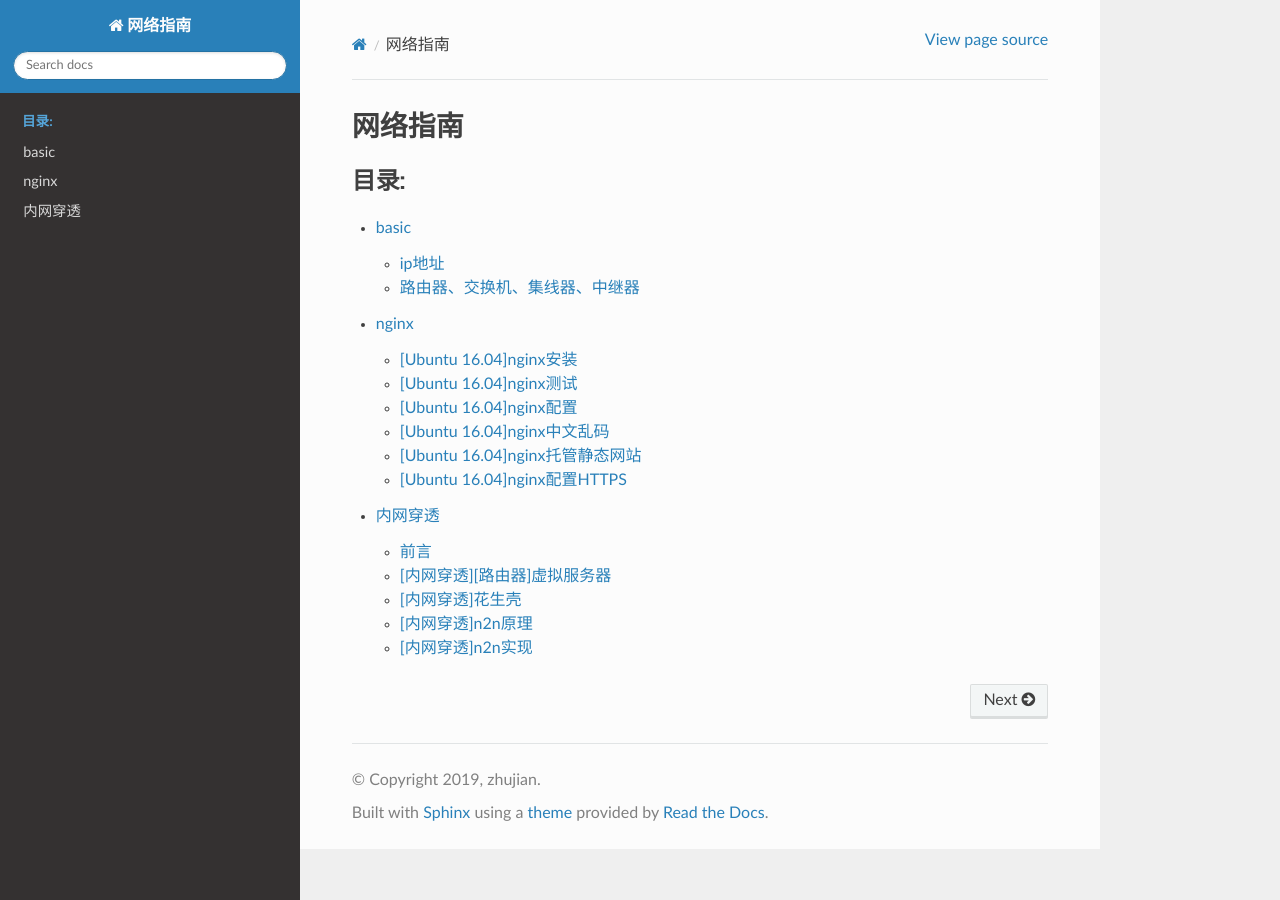
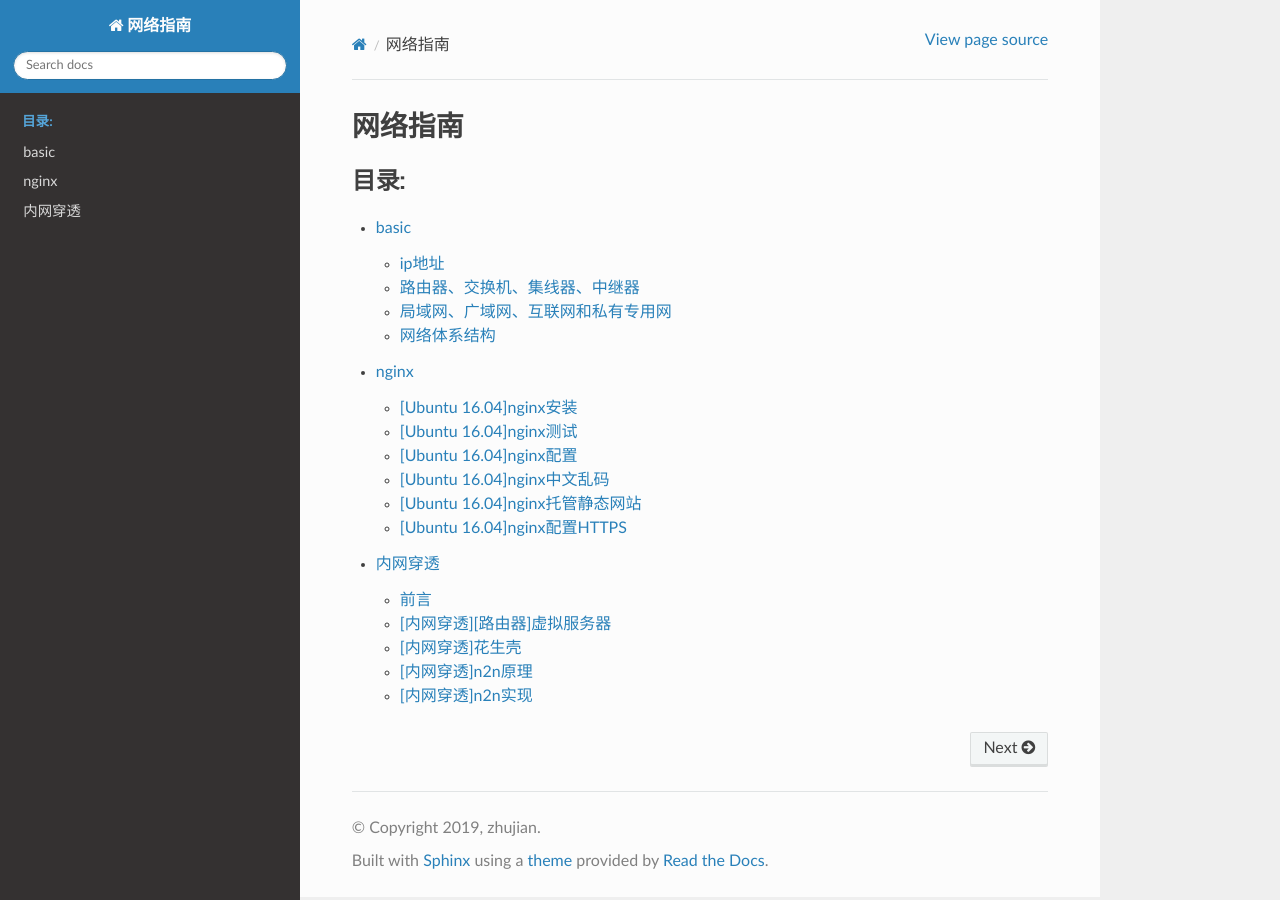
Before and after one commit to Document-Collection/network-guide, a Sphinx documentation site: the page built from docs/source/index.rst, in a window 1280 px wide. Built offline with Sphinx 7.4.7 and the Read the Docs theme 2.0.0, drawn with Linux system fonts in a browser that asks for light colours; pages that are not in the unit, such as notebooks, are missing from menus; some of the changed lines change nothing that is shown.

Commit message:
docs(basic): 网络体系结构

```diff
--- a/docs/source/basic.rst
+++ b/docs/source/basic.rst
@@ -8,4 +8,5 @@
 
    basic/ip地址
    basic/路由器、交换机、集线器、中继器
-   basic局域网、广域网、互联网和私有专用网
+   basic/局域网、广域网、互联网和私有专用网
+   basic/网络体系结构
--- /dev/null
+++ b/docs/source/basic/网络体系结构.md
@@ -0,0 +1,41 @@
+
+# 网络体系结构
+
+参考：[OSI七层模型和两主机传输过程(转)](https://www.jianshu.com/p/d8dbe0798d4c)
+
+计算机网络的各层及其协议的集合就是计算机网络体系结构
+
+其设计目的是通过对网络的分层，将各个系统硬软件的差异转化成较小的局部问题，更易于研究和处理，最终保证遵循同一套体系结构的系统能够相互通信
+
+目前并行有两套网络体系结构：
+
+1. 开放系统互联基本参考模型`OSI/RM`
+2. `TCP/IP`体系结构
+
+## 开放系统互联基本参考模型`OSI/RM`
+
+开发系统互联基本参考模型（`Open Systems Interconnection Reference Model, OSI/RM`）是国际标准化组织`ISO`制定的，在`1983`年形成正式的文件，即`ISO 7498`国际标准，简称为`OSI`
+
+`OSI`是一个`7`层协议的体系结构，从上到下分别是应用层、会话层、表示层、运输层、网络层、数据链路层、物理层
+
+![](./imgs/OSI.PNG)
+
+*`OSI`并没有获得大规模的应用，因为同一时期出现的`TCP/IP`四层网络系统结构已经抢先在全世界大范围的运行*
+
+## `TCP/IP`体系结构
+
+`TCP/IP`体系结构共`4`层，分别由应用层、运输层、网际层和网络接口层构成
+
+![](./imgs/tcp-ip.PNG)
+
+其与`OSI`体系结构对应如下
+
+![](./imgs/osi-tcp-ip.PNG)
+
+## 层解析
+
+1. 应用层（`application layer`）：其任务是通过应用进程间的交互来完成特定网络应用
+2. 运输层（`transport layer`）：其任务是负责向两台主机之间的通信提供通用的数据传输服务。应用进程通过该服务来传送`应用层报文`
+3. 网络层（`network layer`）：负责为分组交换网上的不同主机提供通信服务。在发送数据时，将运输层生成的`报文段`或`用户数据报`封装成`分组`或`包`进行传送
+4. 数据链路层（`data link layer`）：负责两台主机之间的数据在链路上的传输。将网络层得到的`数据包`封装成`帧`
+5. 物理层（`physical layer`）：确定电压大小（多大是`1`、多大是`0`）以及接收方如何识别发送方所发送的比特等关于硬件的参数
```
Also changed, not shown: docs/source/basic/imgs/OSI.PNG (added), docs/source/basic/imgs/osi-tcp-ip.PNG (added), docs/source/basic/imgs/tcp-ip.PNG (added).
